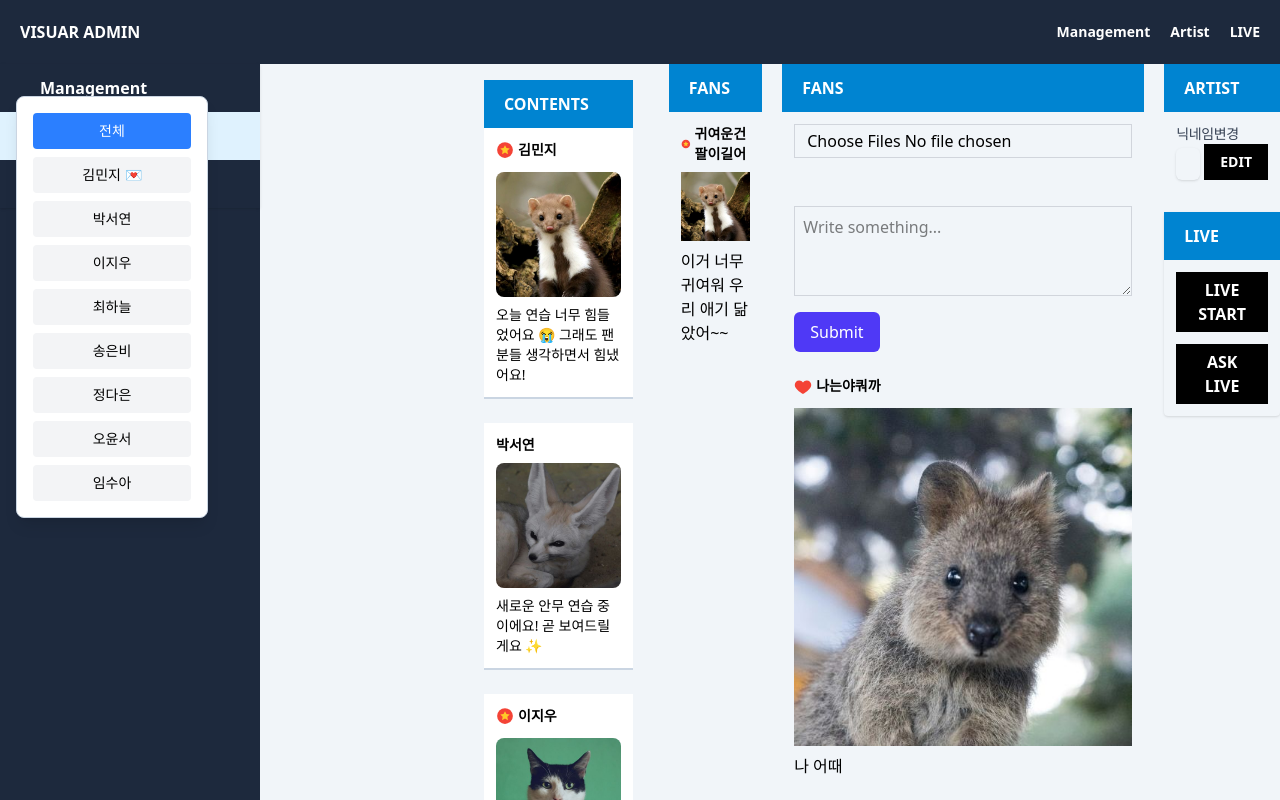
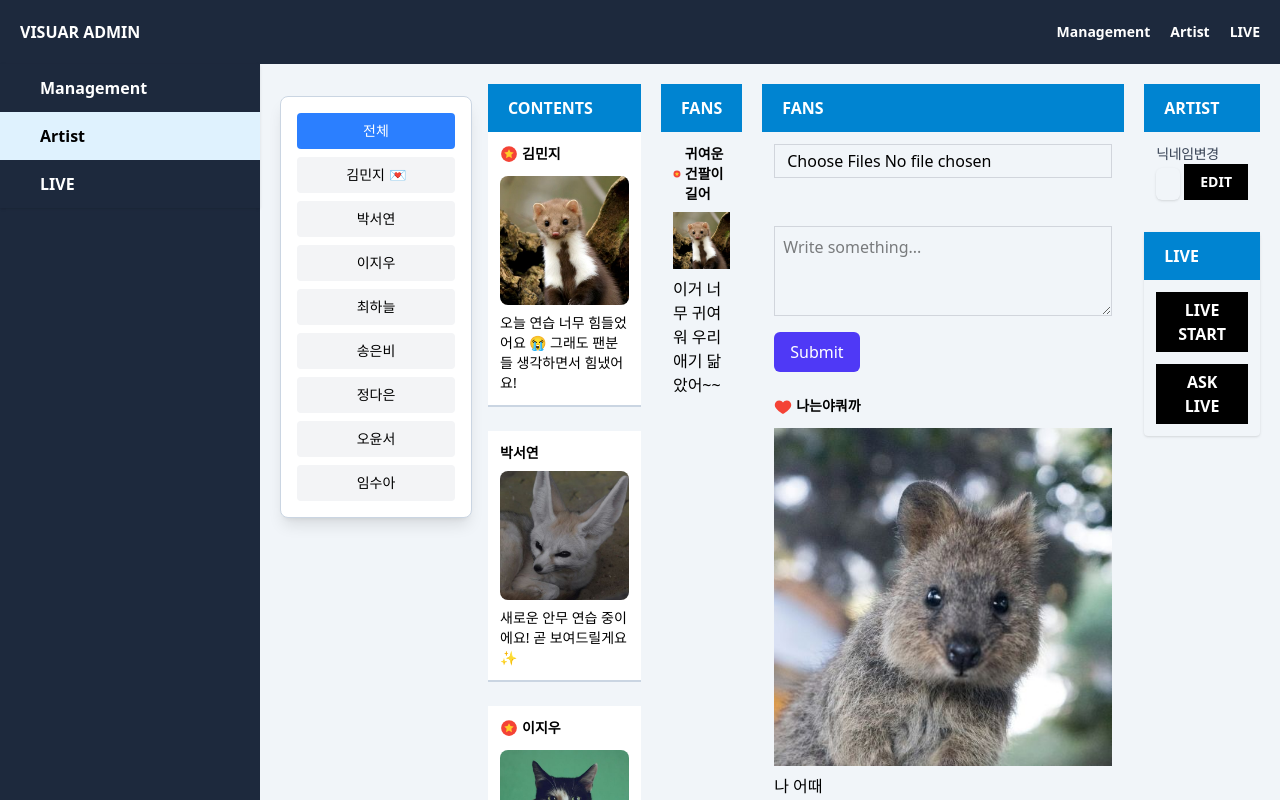
Before and after one commit to Tae2u2/visuAR, a Next.js app: page /star in a window 1280 px wide. Shown: the top 800 px of the page. Built offline with nearby package versions, Linux system fonts and the light colour scheme.

Commit message:
feat: 화면 UI 변경

```diff
--- a/src/app/setting/page.tsx
+++ b/src/app/setting/page.tsx
@@ -4,7 +4,7 @@ import FanUserList from "@/components/manage/FanUserList";
 
 const SettingPage = () => {
   return (
-    <div className="w-full flex flex-col gap-5 pl-[200px]">
+    <div className="w-full flex flex-col gap-5 p-5">
       <ArtistLiveAsk />
       <MembershipChart />
       <FanUserList />
--- a/src/app/star/page.tsx
+++ b/src/app/star/page.tsx
@@ -8,7 +8,7 @@ import React from "react";
 
 const StarPage = () => {
   return (
-    <div className="flex gap-5 w-full">
+    <div className="flex gap-5 w-full p-5">
       <ContentsByArtist />
       <div className="flex lg:flex-nowrap flex-wrap lg:flex-row flex-col-reverse justify-start items-start w-full gap-5">
         <FanSection />
--- a/src/components/artist/ContentsByArtist.tsx
+++ b/src/components/artist/ContentsByArtist.tsx
@@ -85,7 +85,7 @@ const ContentsByArtist = () => {
   return (
     <div className="flex min-h-screen">
       {/* 좌측 멤버 리스트 위젯 */}
-      <div className="fixed left-4 top-24 w-48 bg-white border border-slate-300 rounded-lg shadow-lg p-4 z-10">
+      <div className="fixed left-[280px] top-24 w-48 bg-white border border-slate-300 rounded-lg shadow-lg p-4 z-10">
         <div className="flex flex-col gap-2">
           <button
             onClick={() => setSelectedMember(null)}
@@ -114,7 +114,7 @@ const ContentsByArtist = () => {
       </div>
 
       {/* 우측 콘텐츠 리스트 */}
-      <div className="flex-1 ml-52 p-4">
+      <div className="flex flex-col ml-52">
         <SectionTitle text="CONTENTS" />
         <div className="flex flex-col gap-6 max-w-[450px] mx-auto">
           {filteredContents.map((content) => (
--- a/src/components/manage/ArtistLiveAsk.tsx
+++ b/src/components/manage/ArtistLiveAsk.tsx
@@ -35,6 +35,7 @@ const ArtistLiveAsk = () => {
     <ul className="flex gap-3 w-full p-5 bg-white shadow">
       {noticeMockData.map((noticeItem) => (
         <ColorCardWidget
+          key={noticeItem.text + noticeItem.time}
           text={noticeItem.text}
           time={noticeItem.time}
           type={noticeItem.type}
```
